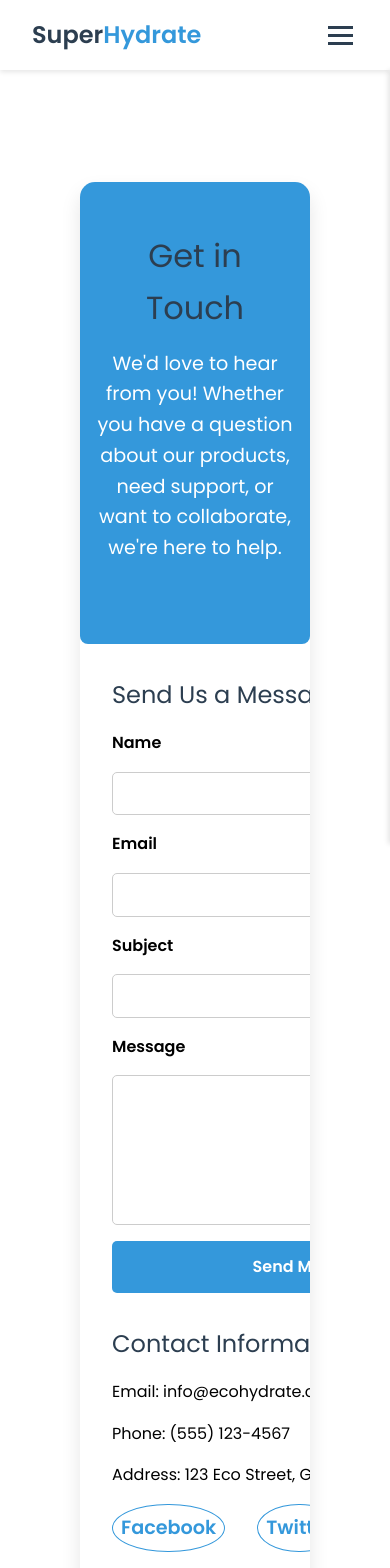
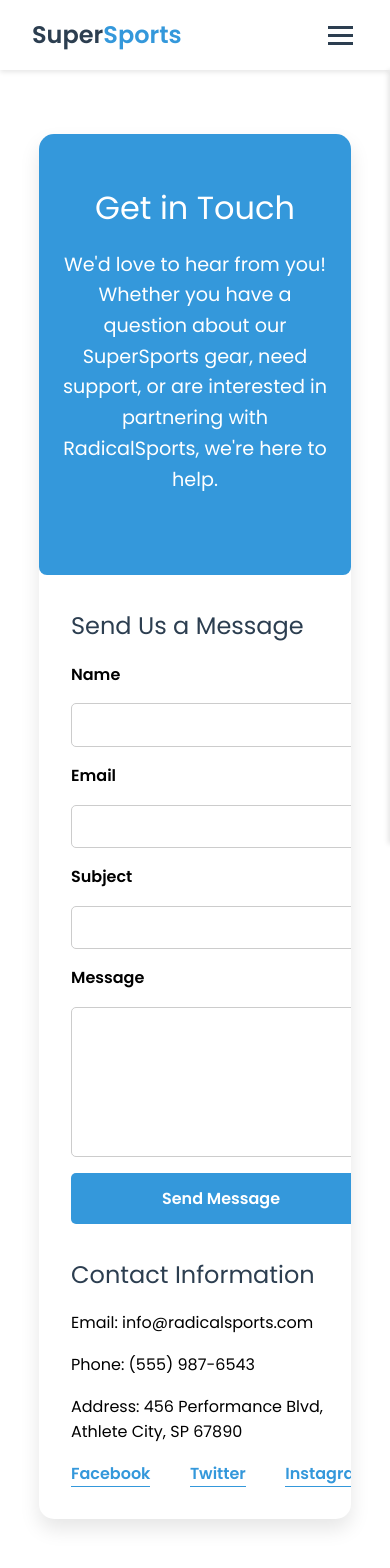
Before and after one commit to fiap-checkpoints-1ESPJ/front-cp4, a React (Vite) app: page /contact in a window 390 px wide. Shown: the top 1568 px of the page. Built offline with nearby package versions, Linux system fonts and the light colour scheme.

Commit message:
content + hamburger menu + touch ups

```diff
--- a/src/Components/Footer/index.css
+++ b/src/Components/Footer/index.css
@@ -3,6 +3,7 @@ footer > section:first-child {
     flex-wrap: wrap;
     padding: 2rem 7.5vw;
     border-top: 2px solid gainsboro;
+    margin-top: 5rem;
 }
 
 .footer {
--- a/src/Components/Nav/Nav.jsx
+++ b/src/Components/Nav/Nav.jsx
@@ -21,24 +21,27 @@ const Nav = () => {
     }, [isNavActive]);
 
     const toggleNav = () => {
-    setIsNavActive(!isNavActive);
+        setIsNavActive(prev => {
+            window.document.body.style.overflow = prev ? 'auto' : 'hidden'
+            return !prev
+        });
     };
 
     return (
         <header className="header">
             <nav className="navbar">
-        <a href="#" className="logo">Super<span>Hydrate</span></a>
+                <a href="#" className="logo">Super<span>Sports</span></a>
                 <ul className={`nav-links ${isNavActive ? 'nav-active' : ''}`}>
-          <li><Link href="#" style={{animation: isNavActive ? `navLinkFade 0.5s ease forwards ${1 / 7 + 0.3}s` : ''}}>Home</Link></li>
-          <li><Link href="#" style={{animation: isNavActive ? `navLinkFade 0.5s ease forwards ${2 / 7 + 0.3}s` : ''}}>Products</Link></li>
-          <li><Link href="#" style={{animation: isNavActive ? `navLinkFade 0.5s ease forwards ${3 / 7 + 0.3}s` : ''}}>About</Link></li>
-          <li><Link href="#" style={{animation: isNavActive ? `navLinkFade 0.5s ease forwards ${4 / 7 + 0.3}s` : ''}}>Contact</Link></li>
+                    <li><Link onClick={() => toggleNav()} to="/" style={{ animation: isNavActive ? `navLinkFade 0.5s ease forwards ${1 / 7 + 0.3}s` : '' }}>Home</Link></li>
+                    <li><Link onClick={() => toggleNav()} to="/products" style={{ animation: isNavActive ? `navLinkFade 0.5s ease forwards ${2 / 7 + 0.3}s` : '' }}>Products</Link></li>
+                    <li><Link onClick={() => toggleNav()} to="/about" style={{ animation: isNavActive ? `navLinkFade 0.5s ease forwards ${3 / 7 + 0.3}s` : '' }}>About</Link></li>
+                    <li><Link onClick={() => toggleNav()} to="/contact" style={{ animation: isNavActive ? `navLinkFade 0.5s ease forwards ${4 / 7 + 0.3}s` : '' }}>Contact</Link></li>
                 </ul>
-        <div className={`burger ${isNavActive ? 'toggle' : ''}`} onClick={toggleNav}>
-          <div className="line1"></div>
-          <div className="line2"></div>
-          <div className="line3"></div>
-        </div>
+                <section className={`burger ${isNavActive ? 'toggle' : ''}`} onClick={toggleNav}>
+                    <span className="line1"></span>
+                    <span className="line2"></span>
+                    <span className="line3"></span>
+                </section>
             </nav>
         </header>
     );
--- a/src/Components/Nav/index.css
+++ b/src/Components/Nav/index.css
@@ -58,7 +58,8 @@
      cursor: pointer;
  }
 
- .burger div {
+ .burger span {
+     display: block;
      width: 25px;
      height: 3px;
      background-color: #2c3e50;
@@ -74,17 +75,13 @@
          top: 70px;
          background-color: #fff;
          display: flex;
+         padding-top: 2rem;
+         gap: 4rem;
          flex-direction: column;
-         align-items: center;
          width: 50%;
          transform: translateX(100%);
          transition: transform 0.5s ease-in;
          box-shadow: -2px 0 5px rgba(0, 0, 0, 0.1);
-     }
-
-     .nav-links li {
-         opacity: 0;
-         margin: 1rem 0;
      }
 
      .burger {
--- a/src/Pages/About/About.jsx
+++ b/src/Pages/About/About.jsx
@@ -5,22 +5,22 @@ const About = () => {
       <section className="about-section">
             <div className="hero">
                 <h2>Our Mission</h2>
-                <p>At EcoHydrate, we're committed to providing sustainable hydration solutions that help reduce plastic waste and promote a healthier planet.</p>
+                <p>At RadicalSports, we{"'"}re driven by a passion for excellence and performance. Our goal is to push the limits of what’s possible in sports, while supporting athletes with cutting-edge gear from our flagship brand, SuperSports.</p>
             </div>
             <div className="content">
                 <div className="content-section">
                     <h3>Our Story</h3>
-                    <p>Founded in 2020, EcoHydrate was born out of a passion for environmental conservation and a desire to make a difference. Our team of eco-enthusiasts came together with a shared vision: to create high-quality, sustainable products that make it easy for people to reduce their plastic footprint.</p>
-                    <p>Starting with our flagship eco-friendly water bottle, we've grown to offer a range of products that combine style, functionality, and sustainability.</p>
+                    <p>Founded in 2015, RadicalSports emerged with the mission to empower athletes at every level. SuperSports, our premier brand, quickly became synonymous with high-quality, performance-driven sports gear designed for endurance and speed.</p>
+                    <p>What began as a small operation creating elite athletic wear has grown into a global brand, trusted by professionals and enthusiasts alike.</p>
                 </div>
                 <div className="content-section">
                     <h3>Our Commitment</h3>
-                    <p>We believe that small changes can make a big impact. That's why we're dedicated to:</p>
+                    <p>We believe in raising the bar for athletic performance, while keeping sustainability in mind. We{"'"}re dedicated to:</p>
                     <ul>
-                        <li>Using 100% recycled materials in our products</li>
-                        <li>Ensuring all our packaging is biodegradable</li>
-                        <li>Partnering with environmental organizations</li>
-                        <li>Educating our community about sustainability</li>
+                        <li>Developing eco-friendly products without compromising quality</li>
+                        <li>Partnering with organizations that promote active and healthy lifestyles</li>
+                        <li>Innovating designs that meet the needs of modern athletes</li>
+                        <li>Providing top-tier gear that athletes can depend on</li>
                     </ul>
                 </div>
                 <div className="content-section">
@@ -34,12 +34,12 @@ const About = () => {
                         <div className="team-member">
                             <img src="/api/placeholder/150/150" alt="John Smith"/>
                             <p>John Smith</p>
-                            <p>Head of Design</p>
+                            <p>Head of Product Development</p>
                         </div>
                         <div className="team-member">
                             <img src="/api/placeholder/150/150" alt="Emily Brown"/>
                             <p>Emily Brown</p>
-                            <p>Sustainability Expert</p>
+                            <p>Lead Performance Engineer</p>
                         </div>
                     </div>
                 </div>
--- a/src/Pages/Contact/Contact.jsx
+++ b/src/Pages/Contact/Contact.jsx
@@ -6,7 +6,7 @@ const Contact = () => {
             <section className="contact-section">
                 <div className="hero">
                     <h2>Get in Touch</h2>
-                    <p>We'd love to hear from you! Whether you have a question about our products, need support, or want to collaborate, we're here to help.</p>
+                    <p>We'd love to hear from you! Whether you have a question about our SuperSports gear, need support, or are interested in partnering with RadicalSports, we're here to help.</p>
                 </div>
                 <div className="content">
                     <div className="contact-form">
@@ -29,10 +29,10 @@ const Contact = () => {
                     </div>
                     <div className="contact-info">
                         <h3>Contact Information</h3>
-                        <p>Email: info@ecohydrate.com</p>
-                        <p>Phone: (555) 123-4567</p>
-                        <p>Address: 123 Eco Street, Green City, EC 12345</p>
-                        <div className="social-links">
+                        <p>Email: info@radicalsports.com</p>
+                        <p>Phone: (555) 987-6543</p>
+                        <p>Address: 456 Performance Blvd, Athlete City, SP 67890</p>
+                        <div className="contact-socials">
                             <a href="#">Facebook</a>
                             <a href="#">Twitter</a>
                             <a href="#">Instagram</a>
--- a/src/Pages/Contact/index.css
+++ b/src/Pages/Contact/index.css
@@ -4,7 +4,7 @@
      overflow: hidden;
      box-shadow: 0 10px 20px rgba(0, 0, 0, 0.1);
 
-     margin: 5rem 5rem;
+     margin: 2rem 10vw;
  }
 
  .hero {
@@ -15,6 +15,7 @@
  }
 
  .hero h2 {
+     color: white;
      font-size: 2.5rem;
      margin-bottom: 1rem;
  }
@@ -101,6 +102,24 @@
      font-weight: 600;
  }
 
+ .contact-socials {
+     display: flex;
+     justify-content: space-between;
+     gap: 1rem;
+     margin-top: 1rem;
+ }
+
+ .contact-socials a {
+     color: #3498db;
+     text-decoration: none;
+     font-weight: 600;
+     border-bottom: 1px solid #3498db;
+ }
+
+ .contact-socials a:hover {
+     opacity: .6;
+ }
+
  @media (max-width: 768px) {
      .hero {
          padding: 3rem 1rem;
--- a/src/Pages/Products/Products.jsx
+++ b/src/Pages/Products/Products.jsx
@@ -3,32 +3,31 @@ import './index.css'
 const products = [
     {
         id: 0,
-        name: 'water bottle',
-        price: 29.99,
-        description: "stay hydrated and eco-conscious with our premium, sustainable water bottle. perfect for everyday use, outdoor adventures, and reducing plastic waste.",
+        name: 'SuperSports Performance Jersey',
+        price: 49.99,
+        description: "Experience ultimate comfort and flexibility with our lightweight, moisture-wicking jersey. Ideal for intense training and competition.",
         image: ''
     },
     {
-        id: 0,
-        name: 'water bottle',
-        price: 29.99,
-        description: "stay hydrated and eco-conscious with our premium, sustainable water bottle. perfect for everyday use, outdoor adventures, and reducing plastic waste.",
+        id: 1,
+        name: 'SuperSports Pro Running Shoes',
+        price: 119.99,
+        description: "Boost your performance with these high-tech running shoes. Engineered for speed, support, and durability on all terrains.",
         image: ''
     },
     {
-        id: 0,
-        name: 'water bottle',
-        price: 29.99,
-        description: "stay hydrated and eco-conscious with our premium, sustainable water bottle. perfect for everyday use, outdoor adventures, and reducing plastic waste.",
+        id: 2,
+        name: 'SuperSports Training Shorts',
+        price: 39.99,
+        description: "Train in style and comfort with our durable, breathable shorts. Built for flexibility and strength during the toughest workouts.",
         image: ''
     },
 ]
 
-
 const Products = () => {
     return (
         <section className="catalog">
-            <h1>Catalog</h1>
+            <h1>SuperSports Gear</h1>
             <section>
                 {!products ? <>No products</> :
                     products.map((p) => (
@@ -51,7 +50,7 @@ const Product = ({ product }) => {
             </div>
             <div className="product-info">
                 <h2>{product.name}</h2>
-                <p className="price">{product.price}</p>
+                <p className="price">${product.price}</p>
                 <p className="description">{product.description}</p>
                 <a href="#" className="cta-button">Add to Cart</a>
             </div>
```
Lines whose indentation alone changed are shown as unchanged.
